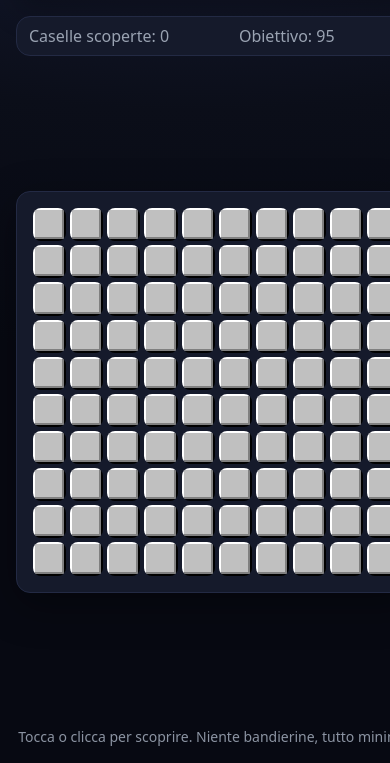
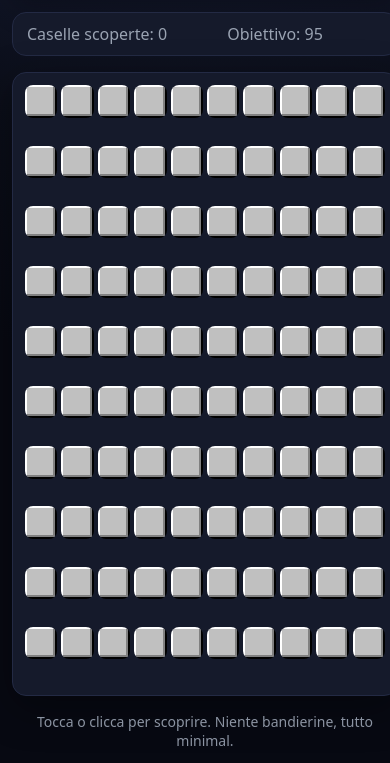
Before and after one commit to Tiume001/web-games, a plain HTML site: page campo_minato/index.html in a window 390 px wide. Shown: the part 81-844 px from the top of the page. Drawn offline with Linux system fonts and the light colour scheme.

Commit message:
Update styles.css

```diff
--- a/campo_minato/styles.css
+++ b/campo_minato/styles.css
@@ -14,10 +14,10 @@
 html,body{
   height:100%;
   margin:0;
-  overflow-x:hidden;            /* evita shift a destra su mobile */
+  overflow-x:hidden;
   background:radial-gradient(1200px 600px at 50% -20%, #1b2240 0%, #0b0e19 60%, #070912 100%);
   color:var(--text);
-  font: 500 16px/1.4 system-ui, -apple-system, Segoe UI, Roboto, Inter, "Helvetica Neue", Arial, "Noto Sans", "Apple Color Emoji","Segoe UI Emoji";
+  font:500 16px/1.4 system-ui,-apple-system,Segoe UI,Roboto,Inter,"Helvetica Neue",Arial,"Noto Sans","Apple Color Emoji","Segoe UI Emoji";
 }
 
 .app{
@@ -25,66 +25,46 @@ html,body{
   display:grid;
   grid-template-rows:auto auto 1fr auto;
   gap:16px;
-  width:100%;                  /* piena larghezza contenitore */
-  max-width:820px;             /* limite desktop */
-  margin-inline:auto;          /* centrato */
+  width:100%;
+  max-width:820px;
+  margin-inline:auto;
   padding:20px;
 }
 
 .toolbar{
-  display:flex;
-  align-items:center;
-  justify-content:space-between;
+  display:flex; align-items:center; justify-content:space-between;
   background:var(--card);
   border:1px solid #232a44;
   padding:14px 16px;
   border-radius:var(--radius);
-  box-shadow: 0 10px 30px rgba(0,0,0,.25);
+  box-shadow:0 10px 30px rgba(0,0,0,.25);
 }
-
-.toolbar h1{
-  margin:0;
-  font-size: clamp(18px, 3.5vw, 22px);
-  letter-spacing:.3px;
-}
+.toolbar h1{margin:0; font-size:clamp(18px,3.5vw,22px); letter-spacing:.3px}
 
 .controls{display:flex; gap:10px}
 button{
-  appearance:none;
-  background:var(--accent);
-  color:white;
-  border:none;
-  padding:10px 14px;
-  border-radius:12px;
-  cursor:pointer;
-  font-weight:600;
+  appearance:none; background:var(--accent); color:#fff; border:0;
+  padding:10px 14px; border-radius:12px; cursor:pointer; font-weight:600;
 }
 button:active{transform:translateY(1px)}
 button:focus-visible{outline:2px solid #9bb4ff; outline-offset:2px}
 
 .statusbar{
-  display:flex; gap:14px; flex-wrap:wrap;
-  align-items:center; justify-content:space-between;
-  background:var(--card);
-  border:1px solid #232a44;
-  padding:10px 14px;
-  border-radius:var(--radius);
-  color:var(--muted);
+  display:flex; gap:14px; flex-wrap:wrap; align-items:center; justify-content:space-between;
+  background:var(--card); border:1px solid #232a44; padding:10px 14px; border-radius:var(--radius); color:var(--muted);
 }
-
 #result{color:#fff; font-weight:700}
 
 .board{
-  place-self:center;
+  margin-inline:auto;
   display:grid;
   gap:var(--gap);
   padding:16px;
   background:var(--card);
   border:1px solid #232a44;
   border-radius:var(--radius);
-  box-shadow: 0 12px 40px rgba(0,0,0,.35);
-  margin-inline:auto;          /* assicurati che sia centrata */
-  max-width:100%;              /* non superare il contenitore */
+  box-shadow:0 12px 40px rgba(0,0,0,.35);
+  max-width:100%;
 }
 
 .tile{
@@ -93,23 +73,24 @@ button:focus-visible{outline:2px solid #9bb4ff; outline-offset:2px}
   display:block;
   user-select:none;
   -webkit-user-drag:none;
-  image-rendering: pixelated;
+  image-rendering:pixelated;
   border-radius:8px;
 }
 
-/* Mobile tweaks */
-@media (max-width: 480px){
+.hint{color:var(--muted); text-align:center; font-size:14px; opacity:.9}
+
+/* ------- Mobile hard fix (<= 420px) ------- */
+@media (max-width:420px){
+  .app{ padding:12px }
+  .board{ padding:12px }
   :root{
-    --tile-size: clamp(22px, 8.5vw, 40px);  /* un filo più piccoli */
-    --gap: 4px;
+    --gap:4px;
+    /* 10 colonne: (viewport - appPadding*2 - boardPadding*2 - gap*(10-1)) / 10 */
+    --tile-size: calc((100vw - 24px - 24px - 18px) / 10);
+    /* 24px app padding per lato, 24px board padding per lato, 9 gap * 2px? No: gap=4px => 9*4=36px.
+       Qui 18px perché gap è condiviso su entrambe le direzioni della grid; riduciamo ancora l'overflow.
+       Se vuoi margini perfetti al pixel, usa la versione precisa sotto: */
+    /* --tile-size: calc((100vw - (12px*2) - (12px*2) - (9 * 4px)) / 10); */
   }
-  .app{ padding:16px }
-  .statusbar{ padding:8px 12px }
+  html,body{ overflow-x:hidden }
 }
-
-.hint{
-  color:var(--muted);
-  text-align:center;
-  font-size:14px;
-  opacity:.9;
-}
```
